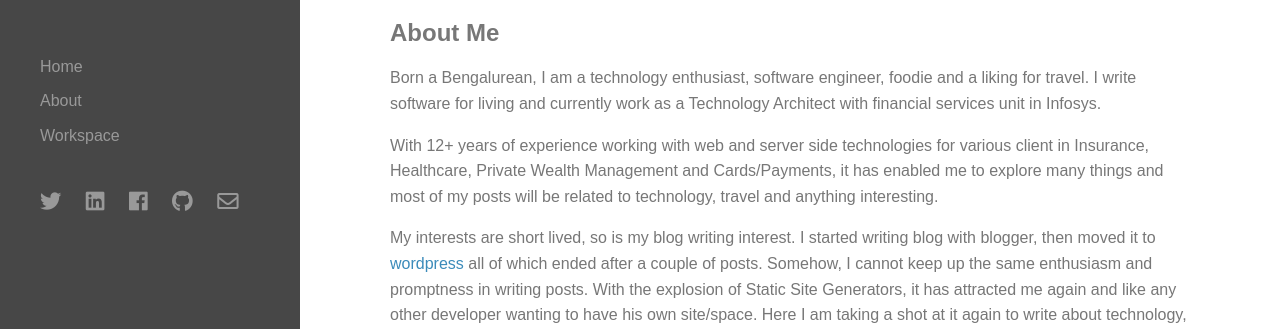
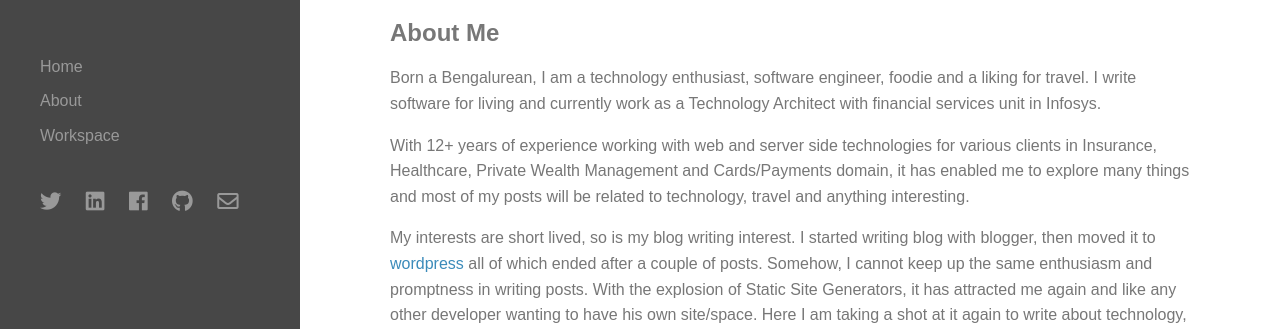
Before and after one commit to naveenhn/naveenhn.github.io, a Jekyll site: the page built from _pages/about.md, in a window 1280 px wide. Shown: the top 329 px of the page. Built offline with Jekyll 4.4.1, drawn with Linux system fonts in a browser that asks for light colours; nearby versions of some CDN libraries.

Commit message:
small changes

```diff
--- a/_pages/about.md
+++ b/_pages/about.md
@@ -6,7 +6,7 @@ permalink: /about/
 
 Born a Bengalurean, I am a technology enthusiast, software engineer, foodie and a liking for travel. I write software for living and currently work as a Technology Architect with financial services unit in Infosys.
 
-With 12+ years of experience working with web and server side technologies for various client in Insurance, Healthcare, Private Wealth Management and Cards/Payments, it has enabled me to explore many things and most of my posts will be related to technology, travel and anything interesting.
+With 12+ years of experience working with web and server side technologies for various clients in Insurance, Healthcare, Private Wealth Management and Cards/Payments domain, it has enabled me to explore many things and most of my posts will be related to technology, travel and anything interesting.
 
 My interests are short lived, so is my blog writing interest. I started writing blog with blogger, then moved it to [wordpress](https://codecafe.wordpress.com/) all of which ended after a couple of posts. Somehow, I cannot keep up the same enthusiasm and promptness in writing posts. With the explosion of Static Site Generators, it has attracted me again and like any other developer wanting to have his own site/space. Here I am taking a shot at it again to write about technology, food, travel and everything!
 
```
